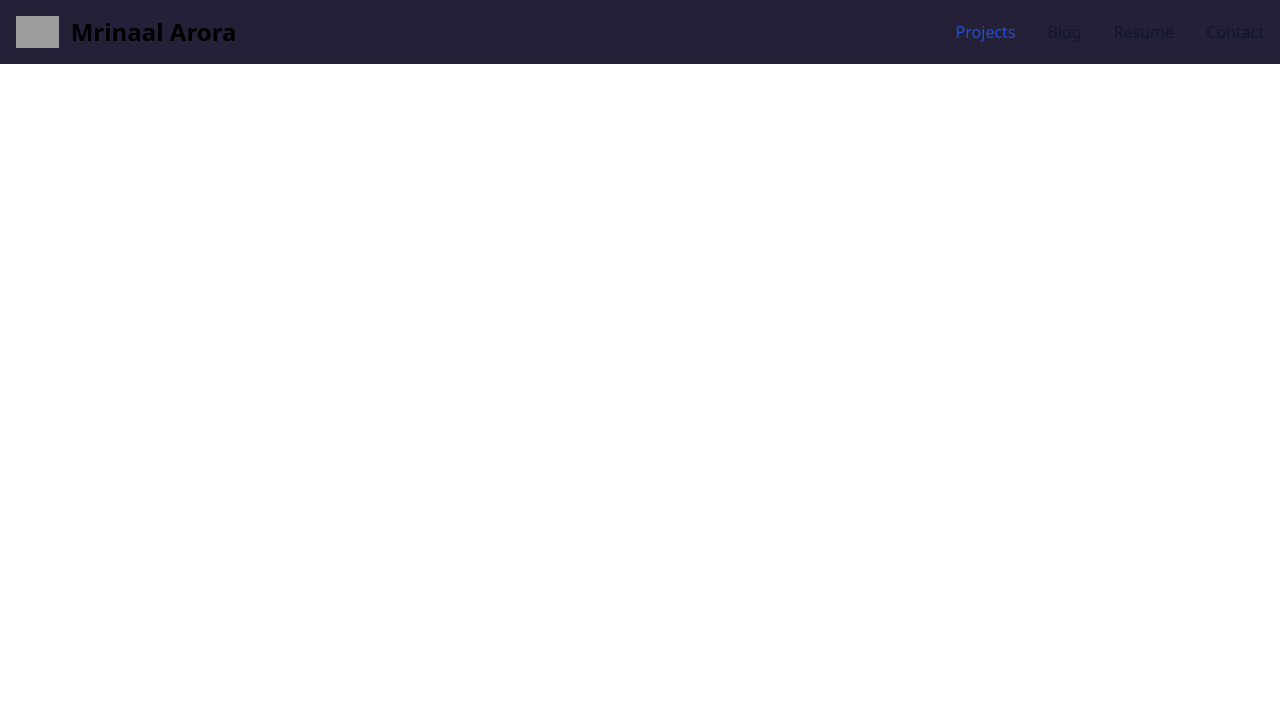
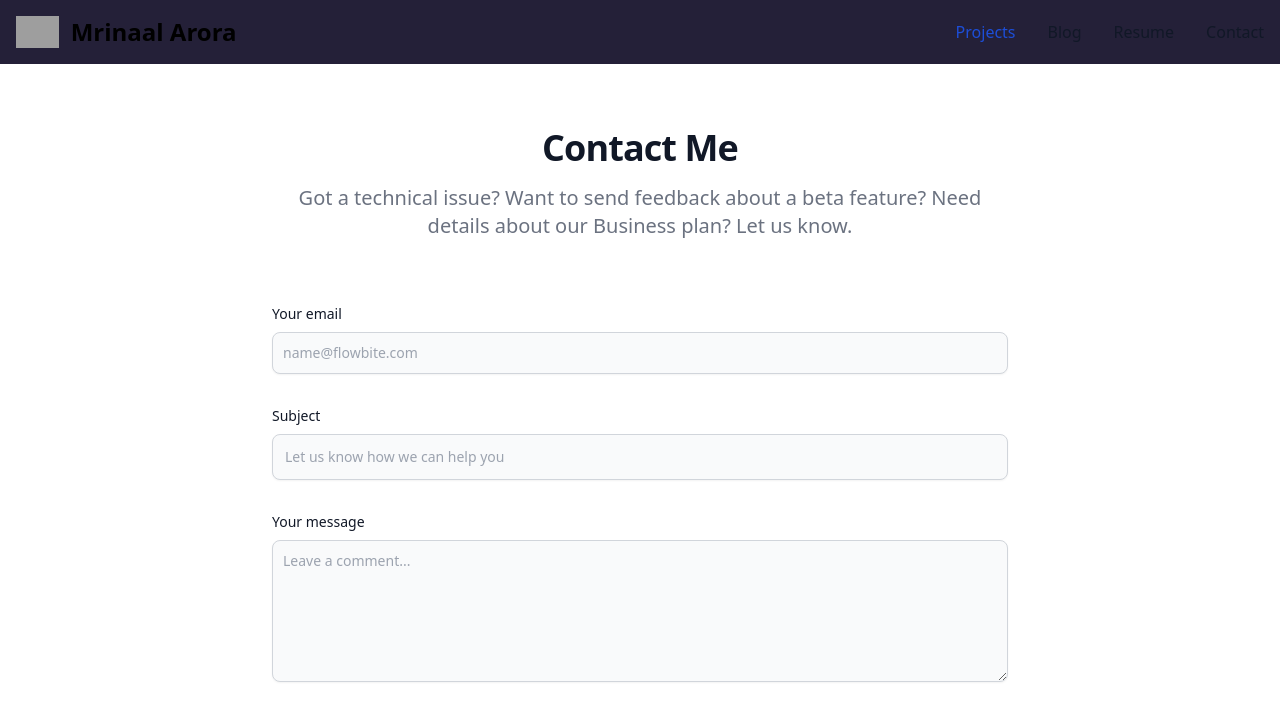
Before and after one commit to aroramrinaal/my-portfolio, a Next.js app: page /contact in a window 1280 px wide. Shown: the top 720 px of the page. Built offline with nearby package versions, Linux system fonts and the light colour scheme; grey boxes are pictures that could not be loaded.

Commit message:
refactor: Update contact page layout and styles

```diff
--- a/src/pages/contact.tsx
+++ b/src/pages/contact.tsx
@@ -3,8 +3,30 @@ import Navbar from "@/components/Navbar";
 
 const Contact = () => {
     return (
-        <Navbar/>
-
+        <div>
+            <Navbar />
+            <section className="bg-white dark:bg-gray-900">
+                <div className="py-8 lg:py-16 px-4 mx-auto max-w-screen-md">
+                    <h2 className="mb-4 text-4xl tracking-tight font-extrabold text-center text-gray-900 dark:text-white">Contact Me</h2>
+                    <p className="mb-8 lg:mb-16 font-light text-center text-gray-500 dark:text-gray-400 sm:text-xl">Got a technical issue? Want to send feedback about a beta feature? Need details about our Business plan? Let us know.</p>
+                    <form action="#" className="space-y-8">
+                        <div>
+                            <label htmlFor="email" className="block mb-2 text-sm font-medium text-gray-900 dark:text-gray-300">Your email</label>
+                            <input type="email" id="email" className="shadow-sm bg-gray-50 border border-gray-300 text-gray-900 text-sm rounded-lg focus:ring-primary-500 focus:border-primary-500 block w-full p-2.5 dark:bg-gray-700 dark:border-gray-600 dark:placeholder-gray-400 dark:text-white dark:focus:ring-primary-500 dark:focus:border-primary-500 dark:shadow-sm-light" placeholder="name@flowbite.com" required />
+                        </div>
+                        <div>
+                            <label htmlFor="subject" className="block mb-2 text-sm font-medium text-gray-900 dark:text-gray-300">Subject</label>
+                            <input type="text" id="subject" className="block p-3 w-full text-sm text-gray-900 bg-gray-50 rounded-lg border border-gray-300 shadow-sm focus:ring-primary-500 focus:border-primary-500 dark:bg-gray-700 dark:border-gray-600 dark:placeholder-gray-400 dark:text-white dark:focus:ring-primary-500 dark:focus:border-primary-500 dark:shadow-sm-light" placeholder="Let us know how we can help you" required />
+                        </div>
+                        <div className="sm:col-span-2">
+                            <label htmlFor="message" className="block mb-2 text-sm font-medium text-gray-900 dark:text-gray-400">Your message</label>
+                            <textarea id="message" rows={6} className="block p-2.5 w-full text-sm text-gray-900 bg-gray-50 rounded-lg shadow-sm border border-gray-300 focus:ring-primary-500 focus:border-primary-500 dark:bg-gray-700 dark:border-gray-600 dark:placeholder-gray-400 dark:text-white dark:focus:ring-primary-500 dark:focus:border-primary-500" placeholder="Leave a comment..."></textarea>
+                        </div>
+                        <button type="submit" className="py-3 px-5 text-sm font-medium text-center text-white rounded-lg bg-primary-700 sm:w-fit hover:bg-primary-800 focus:ring-4 focus:outline-none focus:ring-primary-300 dark:bg-primary-600 dark:hover:bg-primary-700 dark:focus:ring-primary-800">Send message</button>
+                    </form>
+                </div>
+            </section>
+        </div>
     );
 }
 
```
